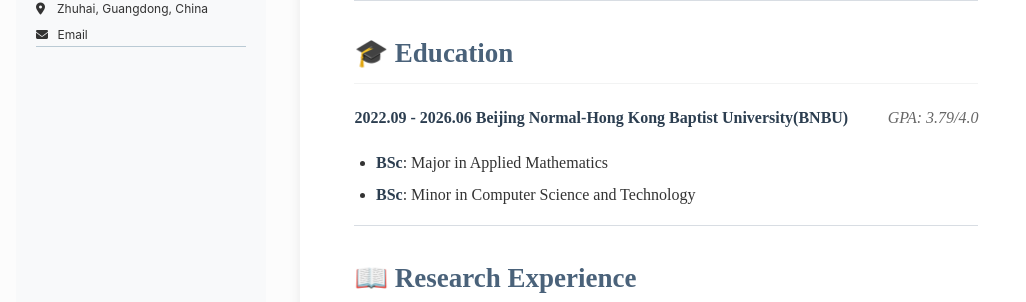
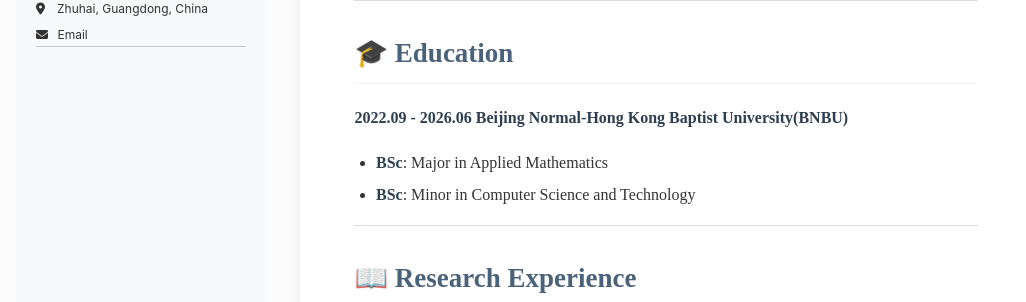
Before and after one commit to Orange1207/Orange1207.github.io, a Jekyll site: the page built from _pages/about.md, in a window 1280 px wide and 900 px high. Shown: the part 400-702 px from the top of the window, without its empty margins (0-1026 px from the left). Built offline with Jekyll 4.4.1, drawn with Linux system fonts in a browser that asks for light colours.

Commit message:
Update about.md

```diff
--- a/_pages/about.md
+++ b/_pages/about.md
@@ -19,7 +19,7 @@ redirect_from:
   <hr>
 
   <h2>🎓 Education</h2>
-  <p><strong>2022.09 - 2026.06 Beijing Normal-Hong Kong Baptist University(BNBU)</strong><span style="float:right;"><em> GPA: 3.79/4.0 </em></span></p>
+  <p><strong>2022.09 - 2026.06 Beijing Normal-Hong Kong Baptist University(BNBU)</strong><span style="float:right;"><em>  </em></span></p>
   <ul>
     <li><strong>BSc</strong>: Major in Applied Mathematics</li>
     <li><strong>BSc</strong>: Minor in Computer Science and Technology</li>
```
